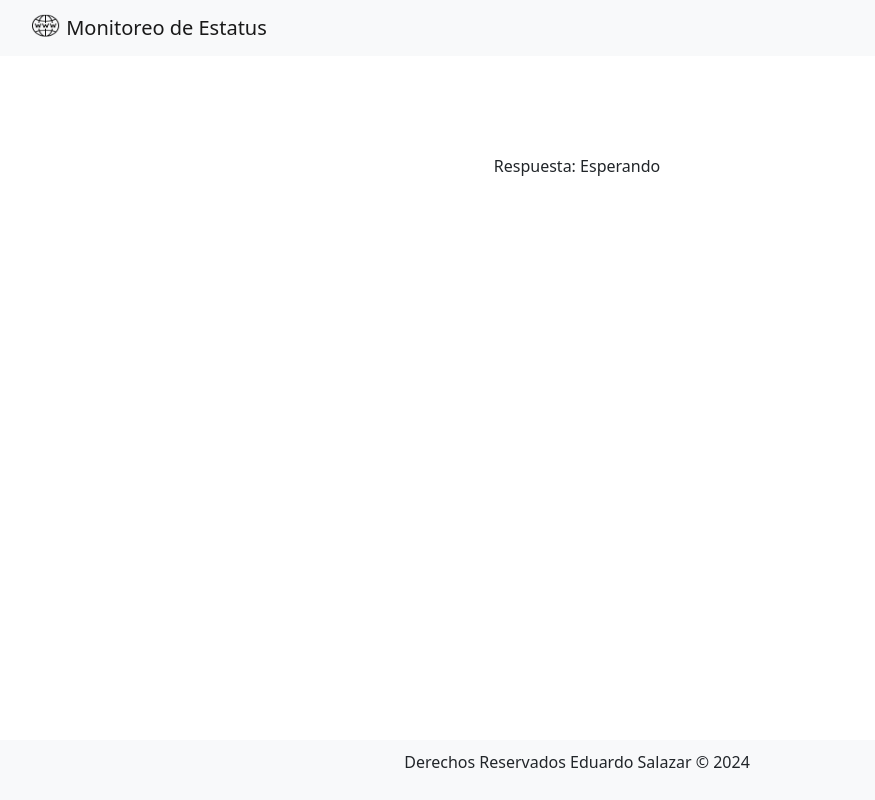
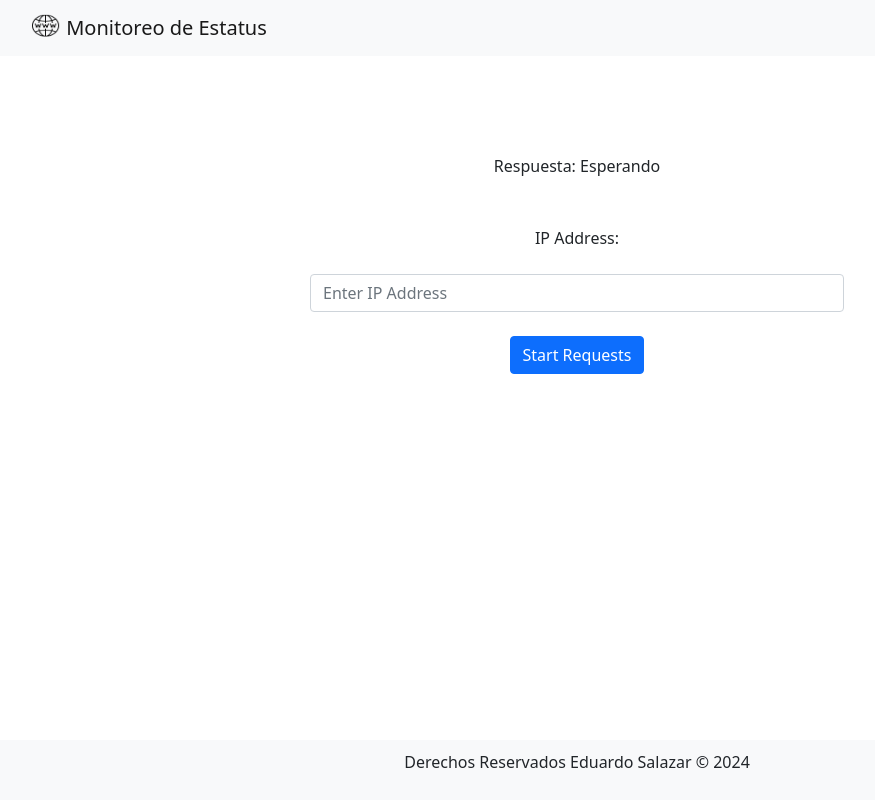
Before and after one commit to Aardzar/iot-car-monitor, a plain HTML site: page monitor/index.html in a window 1280 px wide. Shown: the whole page, without its empty margins (63-938 px from the left). Drawn offline with nearby package versions, Linux system fonts and the light colour scheme.

Commit message:
Update index.html

```diff
--- a/monitor/index.html
+++ b/monitor/index.html
@@ -41,6 +41,24 @@
         </div>
     </div>
 
+    <br>
+    <br>
+
+    <div class="container">
+        <div class="row justify-content-center">
+            <div class="col-md-6">
+                <form id="ip-form" class="text-center">
+                    <div class="form-group">
+                        <label for="ip-address">IP Address:</label><br>
+                        <br> <input type="text" class="form-control" id="ip-address" name="ip-address" placeholder="Enter IP Address"><br>
+                    </div>
+                    <button type="button" class="btn btn-primary" onclick="startRequests()">Start Requests</button>
+                </form>
+
+            </div>
+        </div>
+    </div>
+
     <footer>
         <div class="container" fixed-bottom>
             <p>Derechos Reservados Eduardo Salazar &copy; 2024</p>
```
